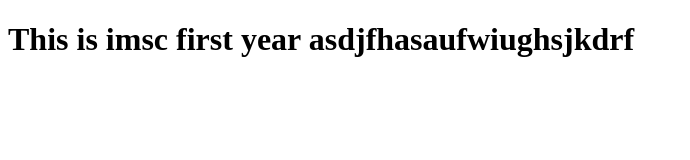
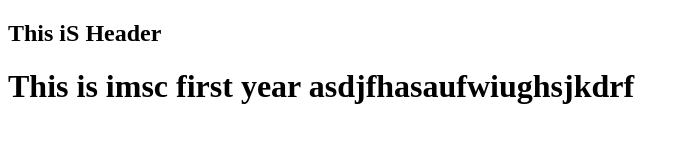
Before and after one commit to devShreyarth/ImscProj, a plain HTML site: page index.html in a window 1280 px wide. Shown: the whole page, without its empty margins (0-690 px from the left). Drawn offline with Linux system fonts and the light colour scheme.

Commit message:
Header Added

```diff
--- a/index.html
+++ b/index.html
@@ -6,6 +6,8 @@
     <title>Document</title>
 </head>
 <body>
+    <h2> This iS Header</h2>
     <h1>This is imsc first year asdjfhasaufwiughsjkdrf</h1>
+
 </body>
 </html>
```
